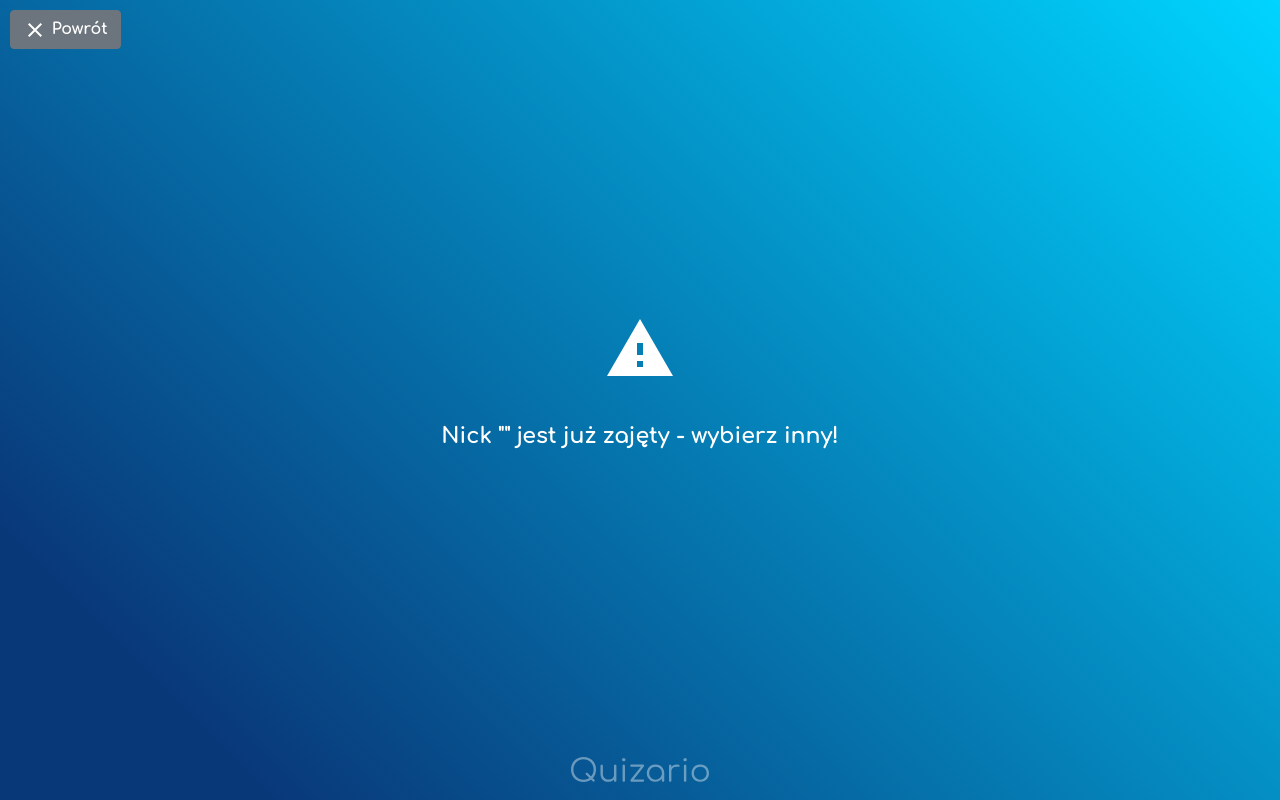
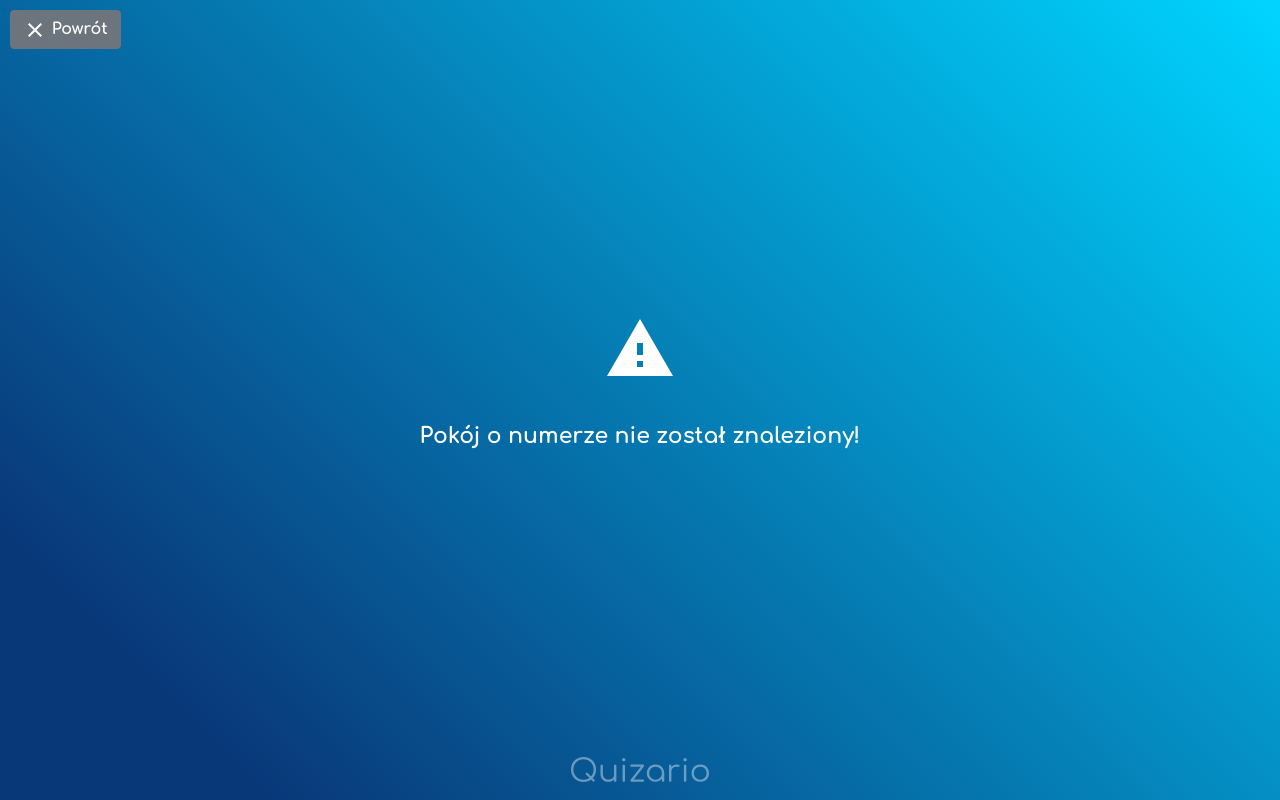
Before and after one commit to adan2013/Quizario, a React (Create React App) app in the folder client/: page /#/player in a window 1280 px wide. Built offline with nearby package versions, Linux system fonts and the light colour scheme; no server answers.

Commit message:
room not found

```diff
--- /dev/null
+++ b/client/src/views/player/RoomNotFound.js
@@ -0,0 +1,19 @@
+import React, {Component} from 'react';
+import CenterBox from "../../components/CenterBox";
+
+import WarningIcon from '@material-ui/icons/Warning';
+
+class RoomNotFound extends Component {
+    render() {
+        return (
+            <CenterBox logo cancel={"Powrót"} {...this.props}>
+                <WarningIcon style={{fontSize: '72px'}}/>
+                <div className={"message-box"}>
+                    Pokój o numerze {this.props.game.roomCode} nie został znaleziony!
+                </div>
+            </CenterBox>
+        );
+    }
+}
+
+export default RoomNotFound;
--- a/client/src/views/player/index.js
+++ b/client/src/views/player/index.js
@@ -17,6 +17,7 @@ import {connect} from "react-redux";
 import {Button} from "react-bootstrap";
 import LoadingRoom from "./LoadingRoom";
 import NicknameIsBusy from "./NicknameIsBusy";
+import RoomNotFound from "./RoomNotFound";
 
 class Player extends React.Component {
     constructor(props) {
@@ -29,7 +30,7 @@ class Player extends React.Component {
     }
 
     componentDidMount() {
-        this.props.switchState('NICKNAME_IS_BUSY'); //LOADING_ROOM TODO temp
+        this.props.switchState('ROOM_NOT_FOUND'); //LOADING_ROOM TODO temp
         //this.props.game.roomCode && this.props.game.playerName TODO temp
         if(true) {
 
@@ -91,14 +92,7 @@ class Player extends React.Component {
             case 'NICKNAME_IS_BUSY':
                 return(<NicknameIsBusy {...this.props}/>);
             case 'ROOM_NOT_FOUND':
-                return(
-                    <div>
-                        room code: {this.props.game.roomCode}<br/>
-                        nick: {this.props.game.playerName}<br/>
-                        POKÓJ NIE ZOSTAŁ ZNALEZIONY!<br/>
-                        <Button variant={"primary"} onClick={() => this.props.history.push('/')}>Powrót do menu</Button>
-                    </div>
-                );
+                return(<RoomNotFound {...this.props}/>);
             case 'WAITING':
                 return(
                     <div>
```
